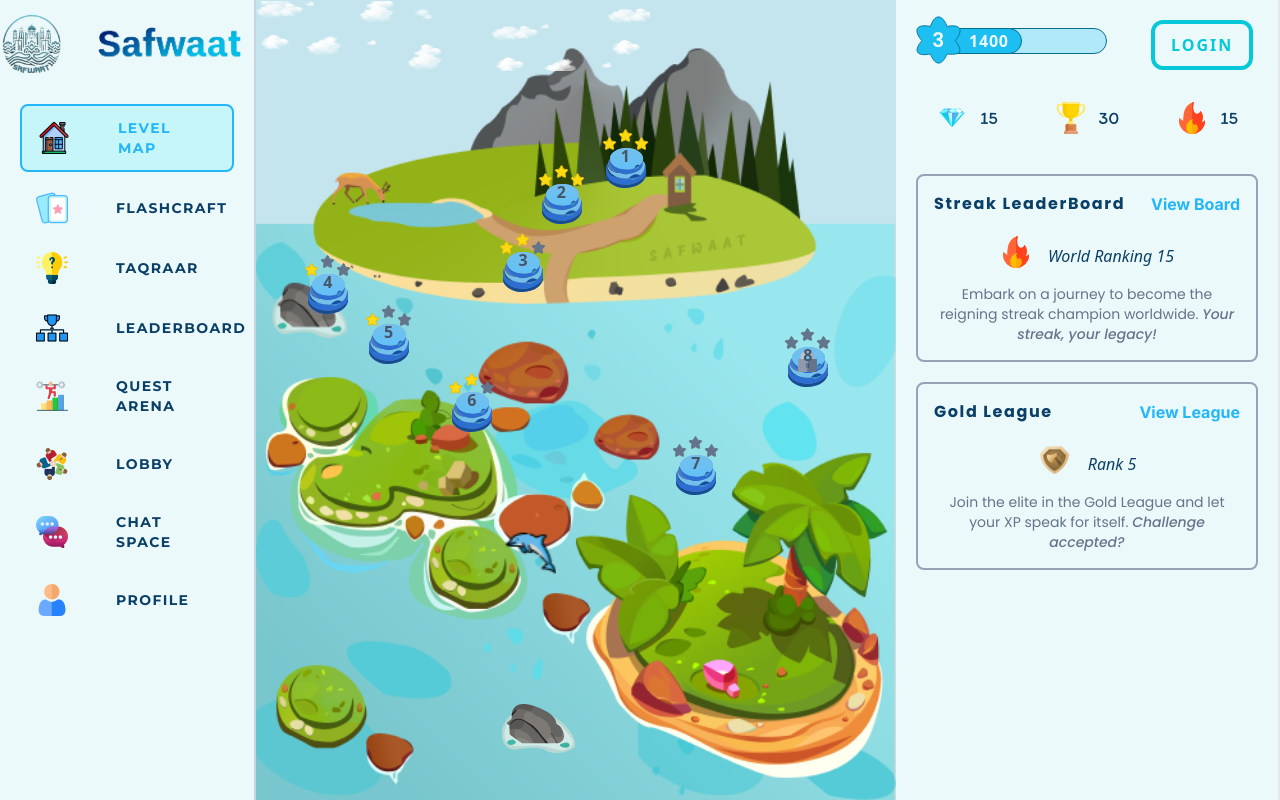
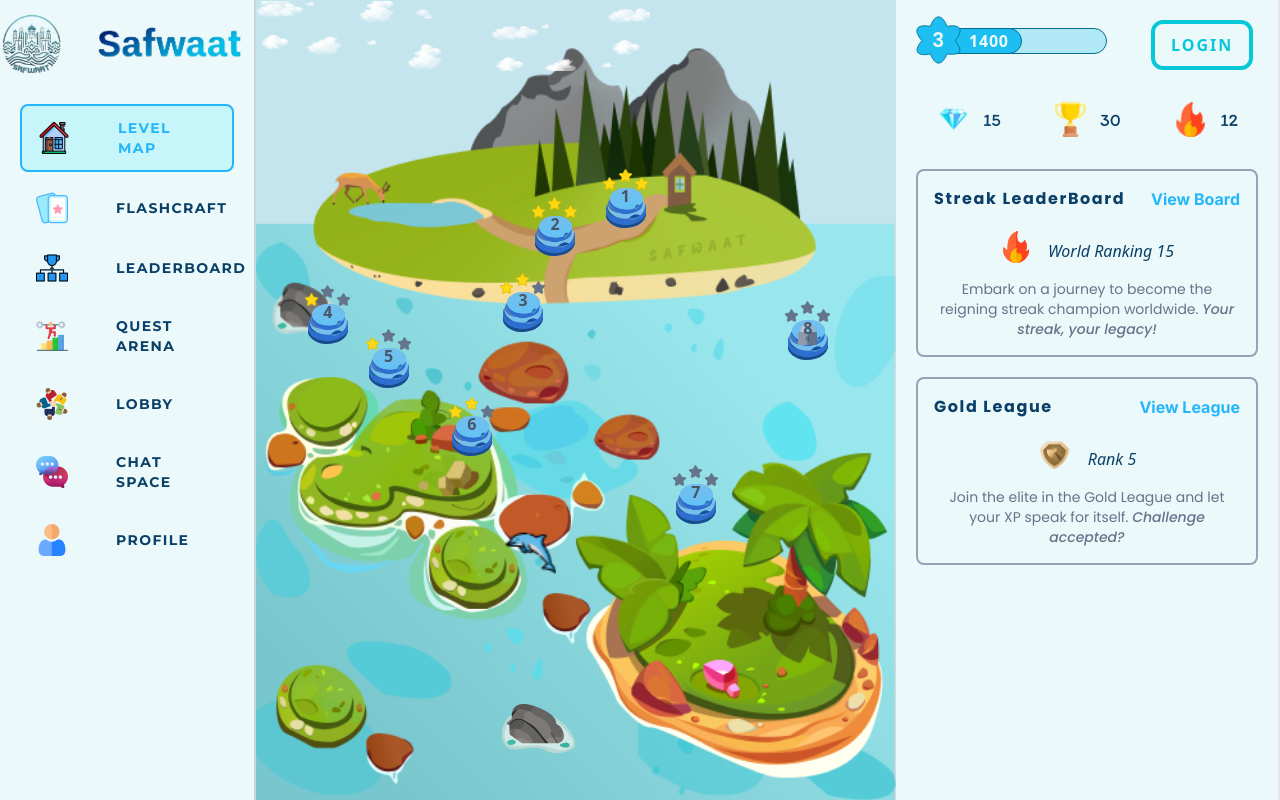
Before and after one commit to arsalan1004/Safwaat, a React (Vite) app in the folder Frontend/: page / in a window 1280 px wide. Built offline with nearby package versions, Linux system fonts and the light colour scheme.

Commit message:
Ride SideBar Responsiveness Completed

```diff
--- a/Frontend/src/Components/Home/LeftSideBar/LeftSideBar.jsx
+++ b/Frontend/src/Components/Home/LeftSideBar/LeftSideBar.jsx
@@ -34,9 +34,9 @@
             <Link to='FlashCraft'>
              <NavOption imgSrc={flashCraftIcon} altText='FlashCraft Option' optionText='FLASHCRAFT' />
             </Link>
-            <Link>
+            {/* <Link>
              <NavOption imgSrc={taqraarIcon} altText='Taqraar Option' optionText='TAQRAAR' />
-            </Link>
+            </Link> */}
             <Link>
              <NavOption imgSrc={leaderboardIcon} altText='Leaderboard Option' optionText='LEADERBOARD' />
             </Link>
--- a/Frontend/src/Components/Home/LevelMap/LevelMap.jsx
+++ b/Frontend/src/Components/Home/LevelMap/LevelMap.jsx
@@ -78,35 +78,35 @@
 
   const styling = [
     {
-      top: '8em',
+      top: '21%',
       left: '54%'
     },
     {
-      top: '6.5em',
-      left: '44%'
+      top: '17%',
+      left: '43%'
     },
     {
-      top: '7em',
+      top: '19%',
       left: '38%'
     },
     {
-      top: '4.6em',
+      top: '13%',
       left: '7.5%'
     },
     {
-      top: '4em',
+      top: '11%',
       left: '17%'
     },
     {
-      top: '4.5em',
+      top: '12%',
       left: '30%'
     },
     {
-      top: '4.7em',
+      top: '13%',
       left: '65%'
     },
     {
-      top: '-5.8em',
+      top: '-15%',
       left: '82.5%'
     }
 
@@ -127,15 +127,13 @@
       <div className='relative w-full h-full flex flex-col box-border
                       s1:w-[85%] s2:w-[75%] s3:w-[65%] s4:w-[50%] s5:w-[45%] '>
 
-
           <img src={clouds} alt='clouds' className={classes.Cloud} />
           <img src={LevelMapImg} alt='LevelMapImg' className='w-full h-full block absolute' />
           <img src={dolphin}
-          className={`${classes.Dolphin} ${isDolphinAnimationActive ? classes.DolphinActive : ''}`}
+          className={`${classes.Dolphin} ${isDolphinAnimationActive ? classes.DolphinActive : ''} `}
           onAnimationEnd={() => setDolphinAnimationActive(false)}
           />
           <img src={seaShell} className='absolute top-[88%] left-[38.5%] z-20' />
-
 
           {
             styling.map(
--- /dev/null
+++ b/Frontend/src/Components/Home/RightSideBar/Perk.jsx
@@ -0,0 +1,14 @@
+import React from 'react'
+
+function Perk(props) {
+
+return (
+    <div className={'flex-center gap-2 s4:gap-3 mb-8 s4:mb-0'}
+        >
+                <img src={props.imgSrc} alt={props.altText} className='h-[35px] w-[35px]'/>
+                <span className='font-Itim text-secondary text-lg'>{props.text}</span>
+    </div>
+  )
+}
+
+export default Perk
--- a/Frontend/src/Components/Home/RightSideBar/RightSidebar.jsx
+++ b/Frontend/src/Components/Home/RightSideBar/RightSidebar.jsx
@@ -1,9 +1,14 @@
 import React from 'react'
 
+import Perk from './Perk';
+
 import LoginButton from '../../../UI/Button/LoginButton'
+import LoginButtonSlide from '../../../UI/Button/LoginButtonSlide/LoginButtonSlide.jsx';
 import XPFlower from '../../../Assets/XPFlower.svg';
 import gem from '../../../Assets/Icons/gem.png';
 import trophy from '../../../Assets/Icons/trophy.png';
+import XP from '../../../Assets/Icons/XP.png';
+import levelUp from '../../../Assets/Icons/levelUp.png'
 
 import StreakIconHome from '../../../Assets/Icons/StreakIconHome.png';
 import goldLeague from '../../../Assets/Icons/goldLeague.png';
@@ -16,14 +21,16 @@
     const leagueName = 'Gold League';
 
   return (
-    <div className='px-5 border-r-2 border-l-slate-300 bg-primary-100 hidden z-10
-        s3:block s3:w-[10%] s4:w-[30%] s5:w-[30%] ' >
+    <div className=' border-r-2 border-l-slate-300 bg-primary-100 hidden z-10
+        s3:block s3:w-[10%] s4:w-[30%] s5:w-[30%]
+        s4:px-5 ' >
 
         {/* Details */}
-        <div className='flex justify-start'>
+        <div className='s4:flex s4:justify-start'>
 
             {/* XP Progress Bar */}
-            <div className='mt-4 relative w-3/6'>
+            <div className='mt-4 relative w-3/6 hidden
+                            s4:block'>
 
                 {/* XP Flower */}
                 <div className='flex-center w-fit relative'>
@@ -46,43 +53,44 @@
                 {/* Filled Bar */}
                 <div className={`w-[${xpWidth}] h-[1.6em] bg-[#1DBFF2] rounded-full absolute top-[0.75em] left-5 z-0 border-[1px] border-[#046E8F]
                     flex-center`}
-
                     >
                     <span className='pl-8 pr-3 font-semibold font-Montesserat tracking-wider text-primary-100  '>{xpAmount}</span>
                 </div>
 
             </div>
 
-            <div className='ml-16 mt-5'>
+            <div className='s4:hidden mt-5 ml-2 flex-center mb-10'>
+                <LoginButtonSlide />
+            </div>
+
+            <div className='mt-8 flex flex-col items-center justify-center mx-3 s4:hidden'>
+                <Perk imgSrc={levelUp} altText='levelUp' text='3' />
+                <Perk imgSrc={XP} altText='XP' text='1400'/>
+            </div>
+
+            <div className='ml-16 mt-5 hidden
+                            s4:block'>
               <LoginButton />
             </div>
+
 
         </div>
 
         {/* Perks Section */}
-        <div className='mt-8 flex items-center justify-between mx-5  '>
+        <div className='mt-8 flex flex-col items-center justify-center mx-3
+                s4:flex-row s4:flex s4:items-center s4:justify-between s4:mx-5  '>
 
-            <div className='flex-center gap-3'>
-                <img src={gem} alt='gem' />
-                <span className='font-Itim text-secondary text-lg'>15</span>
-            </div>
-
-            <div className='flex-center gap-3'>
-                <img src={trophy} alt='trophy' />
-                <span className='font-Itim text-secondary text-lg'>30</span>
-            </div>
-
-            <div className='flex-center gap-3'>
-                <img src={StreakIconHome} alt='streak' />
-                <span className='font-Itim text-secondary text-lg'>15</span>
-            </div>
-
+            <Perk imgSrc={gem} altText='gem' text='15' />
+            <Perk imgSrc={trophy} altText='trophy' text='30' />
+            <Perk imgSrc={StreakIconHome} altText='streak' text='12' />
         </div>
 
-
+        <div className='s4:hidden mt-8'>
+            <Perk imgSrc={goldLeague} altText='streak' text='5' />
+        </div>
 
         {/* Div for Streak Leaderbaord */}
-        <div className='flex flex-col  text-secondary mt-10 border-2 border-slate-400 rounded-lg py-4 px-4'>
+        <div className='s4:flex flex-col hidden text-secondary mt-8 border-2 border-slate-400 rounded-lg py-4 px-4'>
 
             <div className='mb-5 flex'>
                 <h1 className='font-bold  tracking-widest font-Poppins w-4/6'>Streak LeaderBoard</h1>
@@ -101,7 +109,7 @@
         </div>
 
         {/* div for Xp leaderboard */}
-        <div className='flex flex-col text-secondary mt-5 border-2 border-slate-400 rounded-lg py-4 px-4'>
+        <div className='s4:flex flex-col hidden text-secondary mt-5 border-2 border-slate-400 rounded-lg pt-4 pb-2 min-[1220px]:pb-4  px-4'>
 
             <div className='mb-5 flex justify-start'>
                 <h1 className='font-bold tracking-widest font-Poppins w-4/6 '>{leagueName}</h1>
--- /dev/null
+++ b/Frontend/src/UI/Button/LoginButtonSlide/LoginButtonSlide.jsx
@@ -0,0 +1,25 @@
+import React from 'react'
+import classes from './LoginButtonSlide.module.css';
+
+function LoginButtonSlide() {
+  return (
+    <div>
+        <button className={classes.Btn}>
+
+            <div className={classes.Sign}>
+                <svg viewBox="0 0 512 512">
+                    <path d="M217.9 105.9L340.7 228.7c7.2 7.2 11.3 17.1 11.3 27.3s-4.1 20.1-11.3 27.3L217.9 406.1c-6.4 6.4-15 9.9-24 9.9c-18.7 0-33.9-15.2-33.9-33.9l0-62.1L32 320c-17.7 0-32-14.3-32-32l0-64c0-17.7 14.3-32 32-32l128 0 0-62.1c0-18.7 15.2-33.9 33.9-33.9c9 0 17.6 3.6 24 9.9zM352 416l64 0c17.7 0 32-14.3 32-32l0-256c0-17.7-14.3-32-32-32l-64 0c-17.7 0-32-14.3-32-32s14.3-32 32-32l64 0c53 0 96 43 96 96l0 256c0 53-43 96-96 96l-64 0c-17.7 0-32-14.3-32-32s14.3-32 32-32z">
+                    </path>
+                </svg>
+            </div>
+
+            <div className={classes.Text}>Login</div>
+        </button>
+
+
+
+    </div>
+  )
+}
+
+export default LoginButtonSlide;
--- /dev/null
+++ b/Frontend/src/UI/Button/LoginButtonSlide/LoginButtonSlide.module.css
@@ -0,0 +1,65 @@
+.Btn {
+    display: flex;
+    align-items: center;
+    justify-content: flex-start;
+    width: 36px;
+    height: 36px;
+    border: none;
+    border-radius: 50%;
+    cursor: pointer;
+    position: relative;
+    overflow: hidden;
+    transition-duration: .3s;
+    box-shadow: 2px 2px 10px rgba(0, 0, 0, 0.199);
+    background-color: rgb(48, 126, 179);
+}
+
+.Sign {
+    width: 100%;
+    transition-duration: .3s;
+    display: flex;
+    align-items: center;
+    justify-content: center;
+}
+
+.Sign svg {
+    width: 17px;
+}
+
+.Sign svg path {
+    fill: white;
+}
+
+.Text {
+    position: absolute;
+    right: 0%;
+    width: 0%;
+    opacity: 0;
+    color: white;
+    font-size: 1.2em;
+    font-weight: 600;
+    transition-duration: .3s;
+}
+
+/* .Btn:hover {
+    width: 125px;
+    border-radius: 40px;
+    transition-duration: .3s;
+}
+
+.Btn:hover .Sign {
+    width: 30%;
+    transition-duration: .3s;
+    padding-left: 20px;
+}
+
+.Btn:hover .Text {
+    opacity: 1;
+    width: 70%;
+    transition-duration: .3s;
+    padding-right: 10px;
+}
+
+.Btn:active {
+    transform: translate(2px ,2px);
+} */
--- a/Frontend/src/UI/Navigation/NavOption.jsx
+++ b/Frontend/src/UI/Navigation/NavOption.jsx
@@ -6,7 +6,7 @@
         hover:bg-[#C7F6FA] hover:border-2 border-[#24B6FB]
         ${props.altText == 'Home Option' ? 'bg-[#C7F6FA] border-2 border-[#24B6FB] ' : 'bg-transparent' }`}>
         <img src={props.imgSrc} alt={props.altText} className='mr-10' />
-        <h2 className={` px-2 py-1 font-Montserrat font-bold tracking-widest text-sm group-hover:text-[#24B6FB]
+        <h2 className={`px-2 py-1 font-Montserrat h-full font-bold tracking-widest text-sm group-hover:text-[#24B6FB]
             ${props.altText == 'Home Option' ?  'text-[#24B6FB]' : 'text-secondary' } `}>{props.optionText}</h2>
     </div>
   )
```
Also changed, not shown: Frontend/src/Assets/Icons/XP.png (added), Frontend/src/Assets/Icons/levelUp.png (added).
